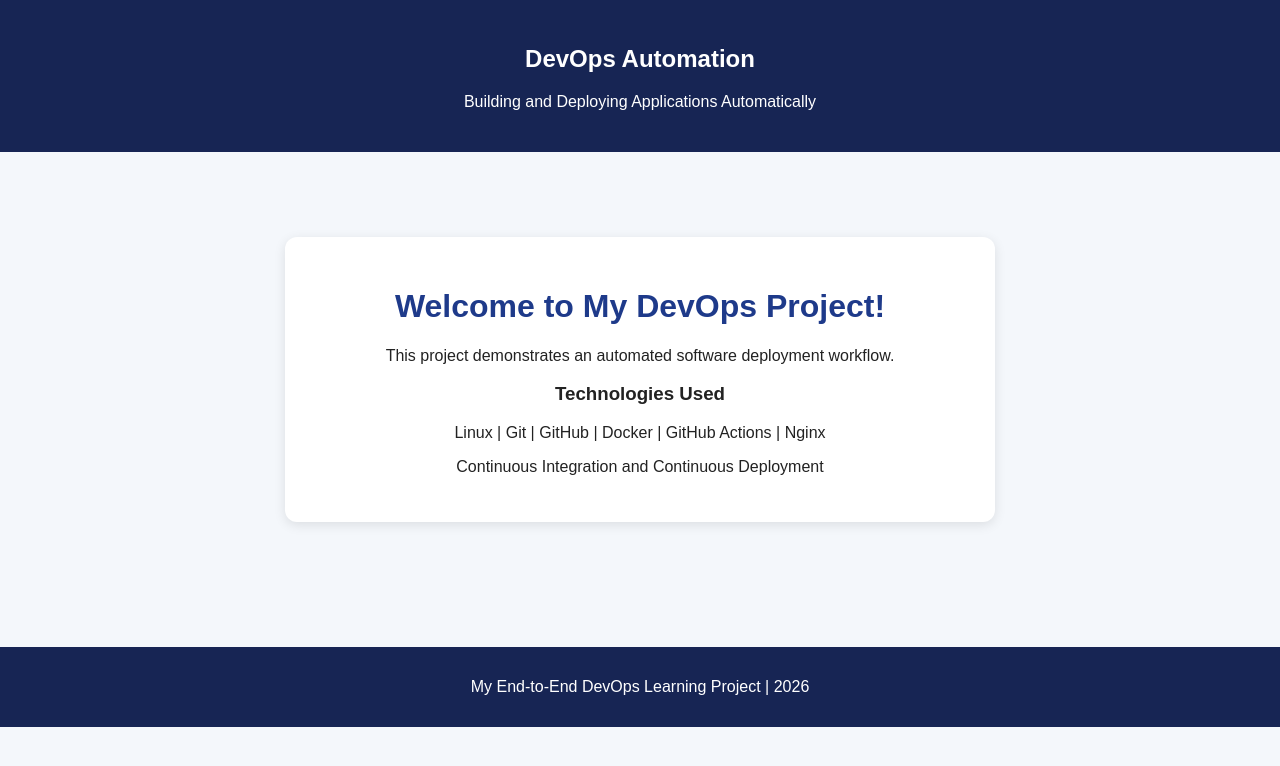
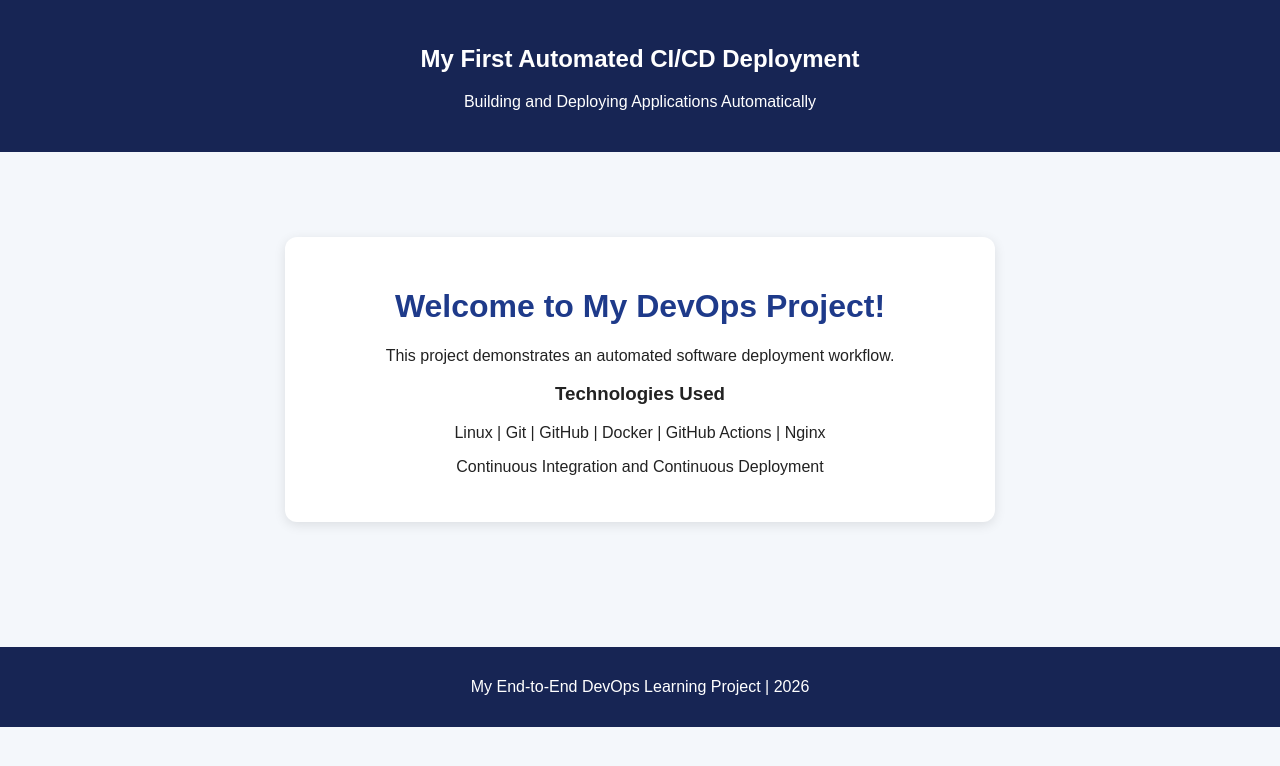
Before and after one commit to aqsayasmeen2002-svg/project-deployment, a plain HTML site: page index.html in a window 1280 px wide. Drawn offline with Linux system fonts and the light colour scheme.

Commit message:
Update website for CI/CD testing

```diff
--- a/index.html
+++ b/index.html
@@ -49,7 +49,7 @@
 <body>
 
     <header>
-        <h2>DevOps Automation</h2>
+        <h2>My First Automated CI/CD Deployment</h2>
         <p>Building and Deploying Applications Automatically</p>
     </header>
 
```
